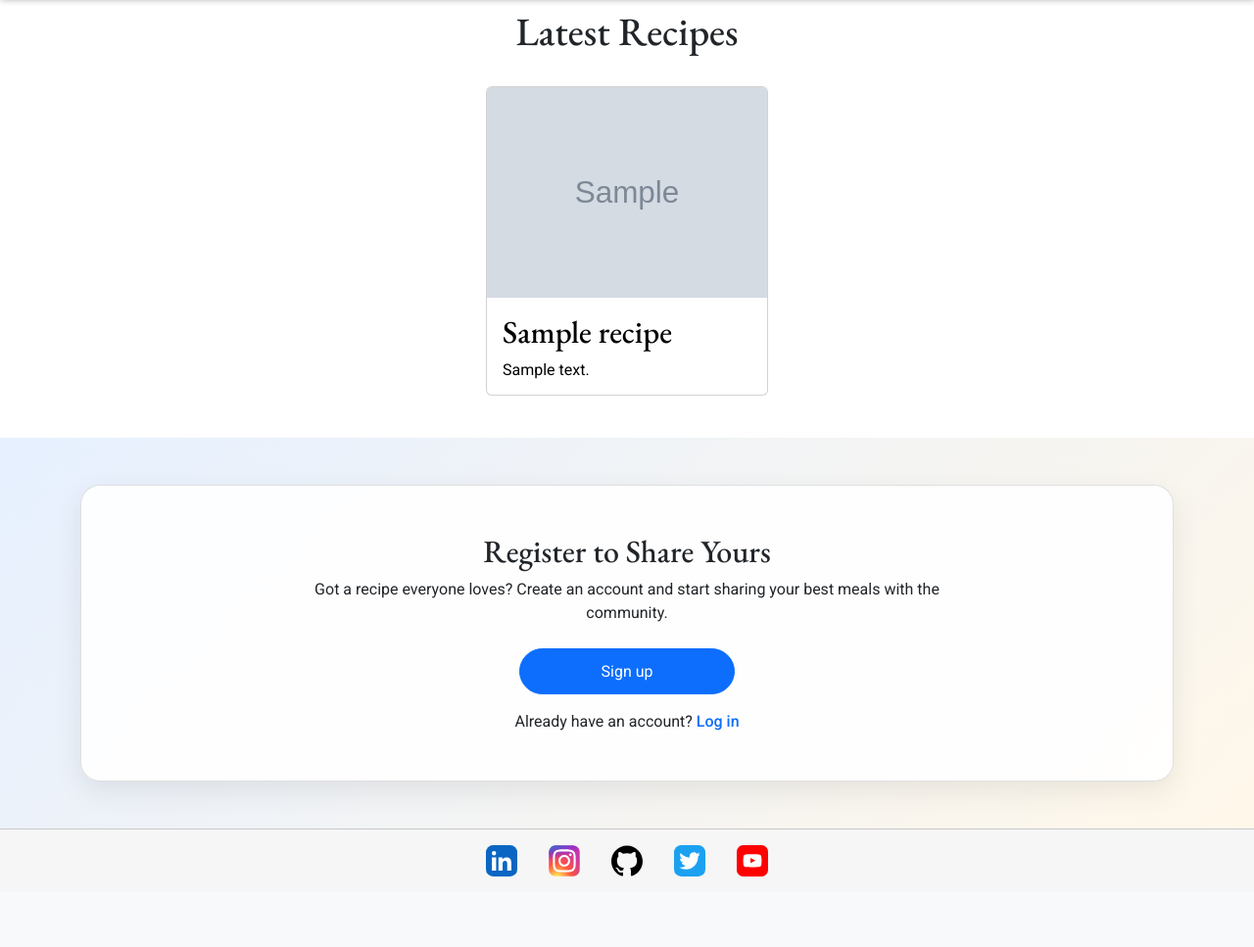
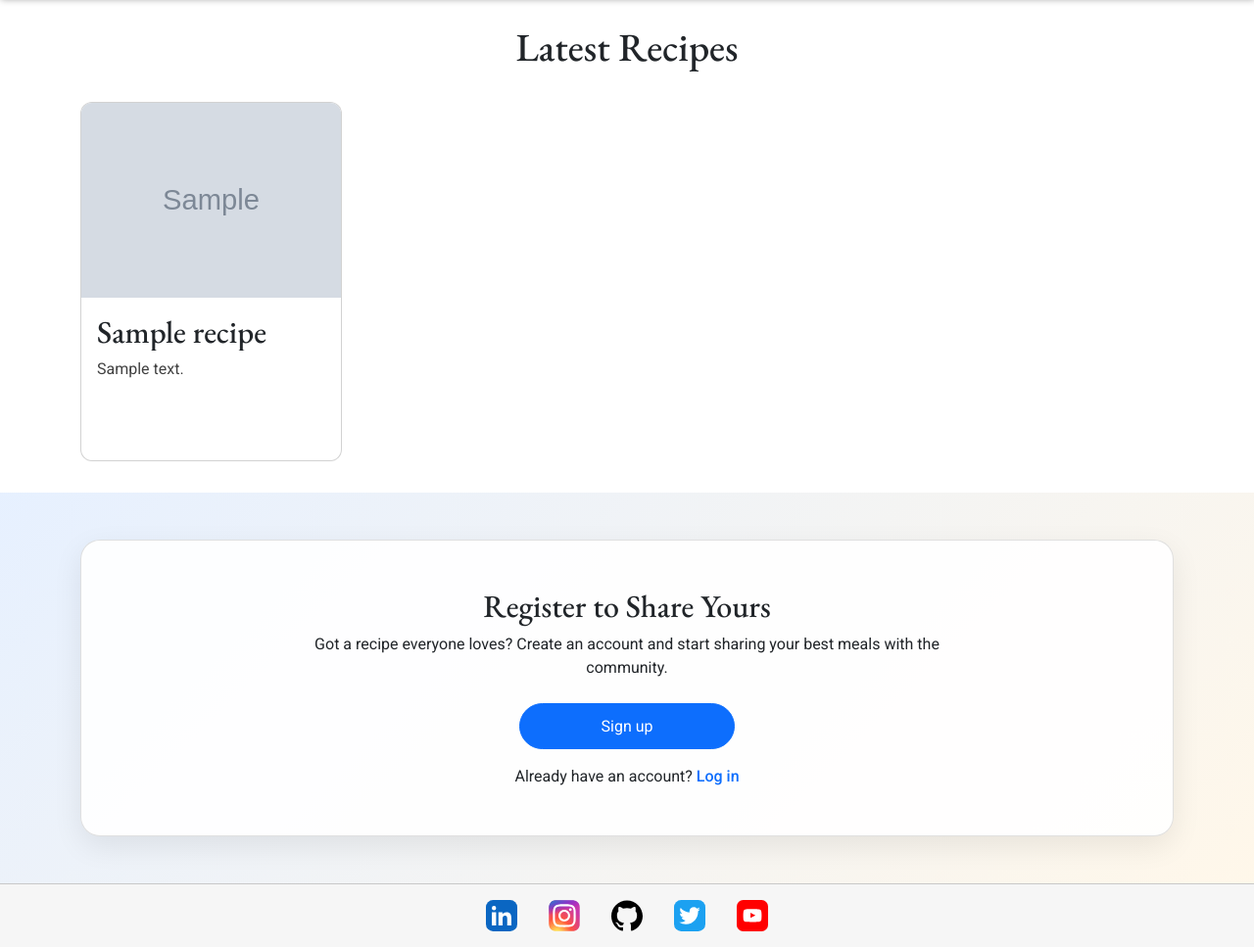
Before and after one commit to iyeme-dev/recipe-blog, a Django app: page /recipes/ in a window 1280 px wide. Shown: the part 101-1068 px from the top of the page at 98% size. Before the commit the page ends 996 px from the top, so only its background shows below. Run offline with Django 5.2, Linux system fonts and the light colour scheme; tables that the repository leaves empty hold one stand-in row (values such as "Sample post"); grey boxes marked "Sample" are stand-in pictures; some libraries are stand-ins or nearby versions.

Commit message:
update css

```diff
--- a/recipes/templates/recipes/recipes.html
+++ b/recipes/templates/recipes/recipes.html
@@ -1,24 +1,34 @@
 {% extends "base.html" %}
+{% block title %}Recipes{% endblock %}
+{% block content %}
 
-{% block title %}Recipes{% endblock %}
+<div class="container py-4">
+  <h1 class="text-center mb-3">Latest Recipes</h1>
 
-{% block content %}
-<h1 class="text-center p-2 d-block">
-    Latest Recipes
-</h1>
-<div class="container d-flex flex-row flex-wrap justify-content-center">
+  <div class="row g-3">
     {% for recipe in recipes %}
-    <a href="{% url 'recipes:recipe_detail' recipe.pk %}" class="recipes" aria-label="Click to view {{recipe.title}}">
-        <div class="card m-3" style="width: 18rem;">
-            <img src="{{recipe.image.url}}" class="card-img-top" alt="{{recipe.image_alt}}">
-            <div class="card-body">
-              <h2 class="card-title">{{ recipe.title|truncatechars:50 }}</h2>
-              <p class="card-text">{{recipe.description|truncatechars:100}}</p>
+      <div class="col-12 col-sm-6 col-lg-4 col-xl-3">
+        <a href="{% url 'recipes:recipe_detail' recipe.pk %}"
+           class="recipe-link d-block h-100"
+           aria-label="Click to view {{ recipe.title }}">
+
+          <div class="card recipe-card h-100">
+            <img src="{{ recipe.image.url }}"
+                 class="card-img-top recipe-card-img"
+                 alt="{{ recipe.image_alt }}">
+
+            <div class="card-body recipe-card-body">
+              <h2 class="card-title recipe-card-title">{{ recipe.title }}</h2>
+              <p class="card-text recipe-card-text">{{ recipe.description }}</p>
             </div>
-        </div>
-    </a>
+          </div>
+
+        </a>
+      </div>
     {% endfor %}
+  </div>
 </div>
+
 <!-- Call to action -->
 {% if not request.user.is_authenticated %}
 <section class="cta-share py-5 mt-4">
--- a/static/css/base.css
+++ b/static/css/base.css
@@ -164,6 +164,57 @@ img.logo {
     height: auto;
 }
 
+/* Card link */
+.recipe-link {
+  text-decoration: none;
+  color: inherit;
+}
+
+/* Uniform card */
+.recipe-card {
+  border-radius: 0.75rem;
+  overflow: hidden;
+}
+
+/* Uniform image area (responsive) */
+.recipe-card-img {
+  width: 100%;
+  aspect-ratio: 4 / 3;
+  object-fit: cover;
+  object-position: center;
+  display: block;
+}
+
+/* Fixed text areas */
+.recipe-card-title,
+.recipe-card-text {
+  overflow: hidden;
+  overflow-wrap: anywhere;
+  word-break: break-word;
+  margin: 0;
+}
+
+/* ~2 lines for title */
+.recipe-card-title {
+  line-height: 1.2;
+  max-height: calc(1.2em * 2);
+}
+
+/* ~3 lines for description */
+.recipe-card-text {
+  line-height: 1.4;
+  max-height: calc(1.4em * 3);
+  color: rgba(0,0,0,0.75);
+}
+
+/* Optional: keeps body height consistent */
+.recipe-card-body {
+  min-height: 150px;
+  display: flex;
+  flex-direction: column;
+  gap: 0.5rem;
+}
+
 /* Recipes CTA */
 .cta-share {
   background: linear-gradient(135deg, rgba(13,110,253,0.10), rgba(255,191,80,0.12));
```
